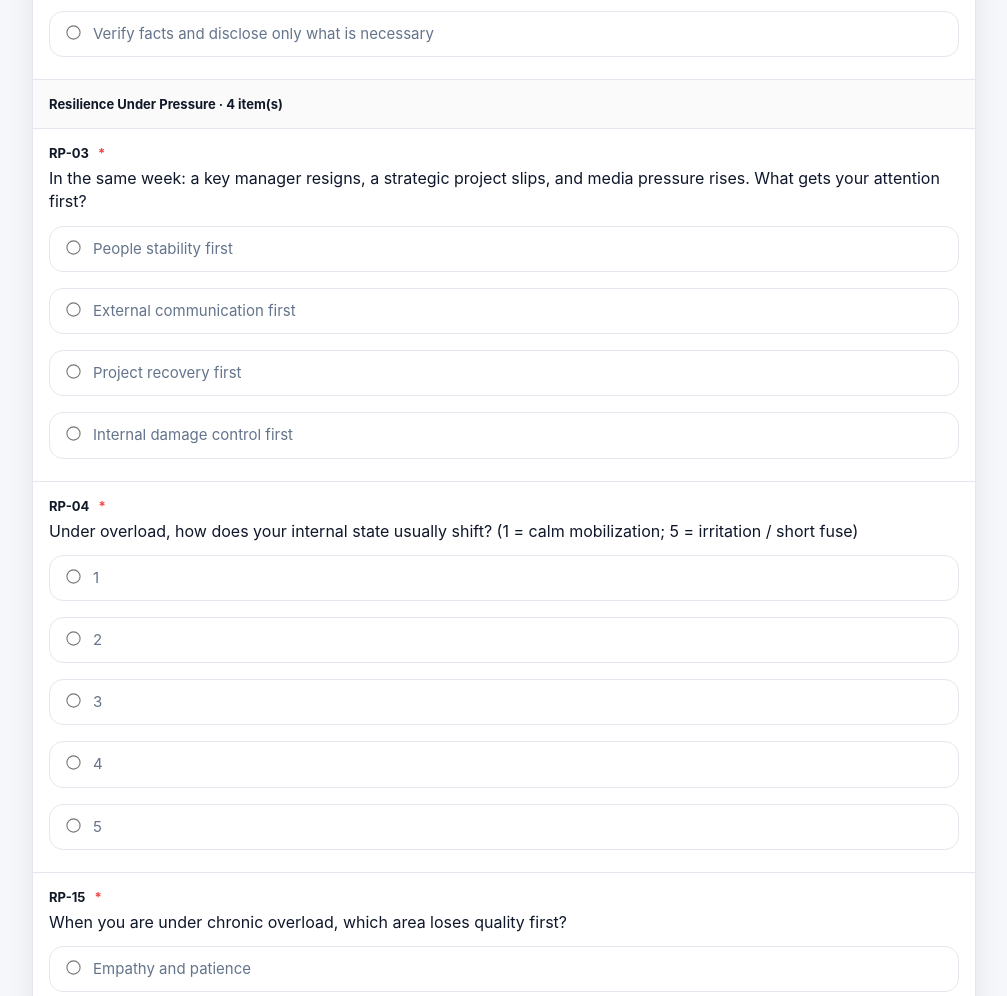
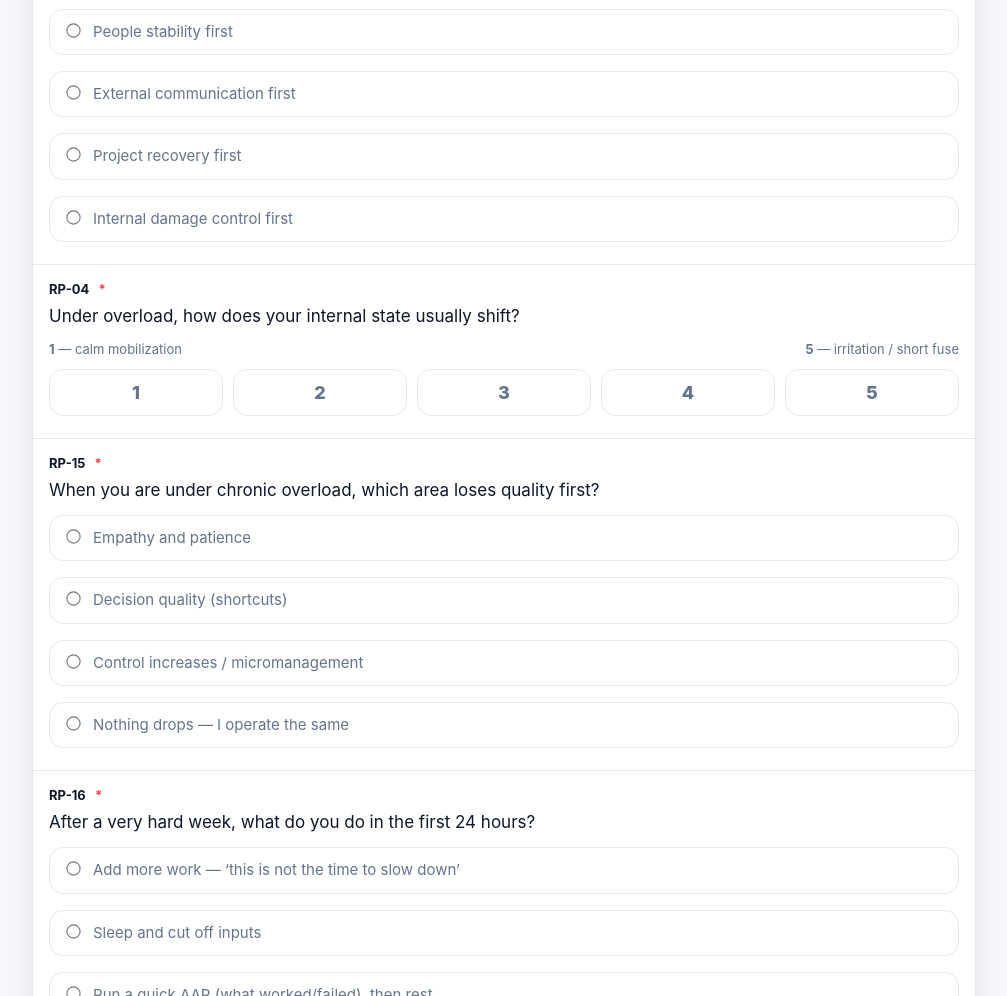
Before and after one commit to robertelprofesor-pixel/lrid-assessment-clean, a website: page index.html in a window 1280 px wide. Shown: the part 1804-2800 px from the top of the page, without its empty margins (136-1143 px from the left). Drawn offline with Linux system fonts and the light colour scheme.

Commit message:
Update index.html

```diff
--- a/index.html
+++ b/index.html
@@ -92,7 +92,7 @@
     .qCard{padding:16px; border-top:1px solid var(--border)}
     .qHead{display:flex; align-items:flex-start; justify-content:space-between; gap:12px}
     .qId{font-weight:700; font-size:13px; color:#111827}
-    .qText{margin:6px 0 0; font-size:16px; line-height:1.45}
+    .qText{margin:6px 0 0; font-size:17px; line-height:1.55}
     .qMeta{margin-top:6px; font-size:13px; color:var(--muted)}
     .options{display:grid; gap:10px; margin-top:12px}
     .opt{
@@ -146,6 +146,56 @@
       color:var(--muted);
       font-size:13px;
       line-height:1.45;
+    }
+
+    /* ===== Likert (scale 1–5) readability ===== */
+    .scaleWrap{ margin-top:12px; }
+    .scaleAnchors{
+      display:flex;
+      justify-content:space-between;
+      gap:12px;
+      margin:6px 0 10px;
+      font-size:13px;
+      line-height:1.35;
+      color:var(--muted);
+    }
+    .scaleRow{
+      display:grid;
+      grid-template-columns: repeat(5, minmax(56px, 1fr));
+      gap:10px;
+      align-items:stretch;
+    }
+    .scaleItem{ position:relative; }
+    .scaleItem input{
+      position:absolute;
+      opacity:0;
+      pointer-events:none;
+    }
+    .scalePill{
+      border:1px solid var(--border);
+      border-radius:14px;
+      padding:12px 0;
+      text-align:center;
+      font-weight:800;
+      font-size:18px;
+      background:#fff;
+      cursor:pointer;
+      user-select:none;
+      transition: transform .04s ease, border-color .12s ease, box-shadow .12s ease;
+    }
+    .scalePill:hover{
+      transform: translateY(-1px);
+      box-shadow:0 6px 16px rgba(17,24,39,.08);
+      border-color:rgba(37,99,235,.35);
+    }
+    .scaleItem input:checked + .scalePill{
+      border-color:rgba(37,99,235,.85);
+      box-shadow:0 0 0 4px rgba(37,99,235,.15);
+    }
+    @media (max-width: 720px){
+      .scaleRow{ grid-template-columns: repeat(5, minmax(44px, 1fr)); gap:8px; }
+      .scalePill{ font-size:16px; padding:10px 0; }
+      .qText{ font-size:16px; line-height:1.5; }
     }
   </style>
 </head>
@@ -260,7 +310,7 @@
     if(Array.isArray(cfg)) return cfg;
     if(cfg && Array.isArray(cfg.questions)) return cfg.questions;
 
-    // Your file is dimension-based: { meta, dimensions:[{id,name,questions:[...]}] }
+    // dimension-based: { meta, dimensions:[{id,name,questions:[...]}] }
     if(cfg && Array.isArray(cfg.dimensions)){
       const out = [];
       for(const d of cfg.dimensions){
@@ -289,7 +339,6 @@
   };
 
   function isRequired(q){
-    // In your JSON you mark required implicitly; in PDF all are required.
     // Treat every question as required unless explicitly "required": false.
     return q.required !== false;
   }
@@ -340,6 +389,67 @@
     updateProgress();
   }
 
+  function extractAnchorsFromText(text){
+    // (1 = calm mobilization; 5 = irritation / short fuse)
+    const m = String(text || "").match(/\(\s*1\s*=\s*([^;]+)\s*;\s*5\s*=\s*([^)]+)\)/i);
+    if(!m) return null;
+    return { left: m[1].trim(), right: m[2].trim() };
+  }
+
+  function stripAnchorsFromText(text){
+    return String(text || "").replace(/\s*\(\s*1\s*=\s*[^;]+\s*;\s*5\s*=\s*[^)]+\)\s*/i, "").trim();
+  }
+
+  function renderScaleLikert(q){
+    const qId = q.id || q.question_id;
+    const min = (q.scale?.min ?? 1);
+    const max = (q.scale?.max ?? 5);
+
+    const wrap = document.createElement("div");
+    wrap.className = "scaleWrap";
+
+    const anchors = q.anchors || extractAnchorsFromText(q.text);
+
+    if(anchors){
+      const a = document.createElement("div");
+      a.className = "scaleAnchors";
+      a.innerHTML = `<span><strong>1</strong> — ${escapeHtml(anchors.left)}</span>
+                     <span><strong>5</strong> — ${escapeHtml(anchors.right)}</span>`;
+      wrap.appendChild(a);
+    }
+
+    const row = document.createElement("div");
+    row.className = "scaleRow";
+
+    for(let v=min; v<=max; v++){
+      const item = document.createElement("label");
+      item.className = "scaleItem";
+
+      const input = document.createElement("input");
+      input.type = "radio";
+      input.name = qId;
+      input.value = String(v);
+      input.checked = (state.answers[qId] === String(v));
+
+      input.addEventListener("change", () => {
+        state.answers[qId] = String(v);
+        saveDraft();
+        updateProgress();
+      });
+
+      const pill = document.createElement("div");
+      pill.className = "scalePill";
+      pill.textContent = String(v);
+
+      item.appendChild(input);
+      item.appendChild(pill);
+      row.appendChild(item);
+    }
+
+    wrap.appendChild(row);
+    return wrap;
+  }
+
   function renderQuestion(q){
     const qId = q.id || q.question_id;
     const required = isRequired(q);
@@ -350,42 +460,38 @@
     // Title
     const head = document.createElement("div");
     head.className = "qHead";
+
+    const questionText = (q.type === "scale")
+      ? stripAnchorsFromText(q.text || q.label || "")
+      : (q.text || q.label || "");
+
     head.innerHTML = `
       <div style="flex:1">
         <div class="qId">${escapeHtml(qId || "Q")}${required ? ' <span class="req">*</span>' : ""}</div>
-        <div class="qText">${escapeHtml(q.text || q.label || "")}</div>
+        <div class="qText">${escapeHtml(questionText)}</div>
       </div>
     `;
     wrap.appendChild(head);
 
-    // OPTIONS / SCALE
+    // SCALE / OPTIONS
+    if(q.type === "scale"){
+      wrap.appendChild(renderScaleLikert(q));
+      return wrap;
+    }
+
     const opts = document.createElement("div");
     opts.className = "options";
 
-    // IMPORTANT: we DO NOT render the technical line:
-    // "Scale: 1–5 · Direct-scored · Weight: 1"
-    // -> removed by design (your request)
-
-    if(q.type === "scale"){
-      // Likert 1-5
-      for(let v = (q.scale?.min ?? 1); v <= (q.scale?.max ?? 5); v++){
-        opts.appendChild(optionRadio(qId, String(v), String(v)));
-      }
-    } else {
     const options = Array.isArray(q.options) ? q.options : [];
-      // Single choice
     let idx = 0;
     for(const o of options){
       idx++;
       const label = o.label ?? o.text ?? ("Option " + idx);
-        // store score if provided, else store label
       const value = (o.score !== undefined && o.score !== null) ? String(o.score) : String(label);
       opts.appendChild(optionRadio(qId, value, label));
     }
-    }
 
     wrap.appendChild(opts);
-
     return wrap;
   }
 
@@ -478,7 +584,6 @@
     if(!name) return "Please provide Full name.";
     if(!email) return "Please provide Email (report delivery).";
 
-    // required answers
     const missing = [];
     for(const id of state.requiredIds){
       const v = state.answers[id];
@@ -528,14 +633,12 @@
         throw new Error((data && data.error) ? data.error : "Submit failed.");
       }
 
-      // If backend returns thank_you_url, go there (your requirement)
       if(data.thank_you_url){
-        clearDraft(); // optional: clear local draft after successful submit
+        clearDraft();
         window.location.href = data.thank_you_url;
         return;
       }
 
-      // fallback
       clearDraft();
       window.location.href = "/thank-you?emailed=" + encodeURIComponent(String(data.emailed || false));
     }catch(e){
@@ -574,15 +677,14 @@
         return;
       }
 
-      state.requiredIds = state.questions.filter(isRequired).map(q => q.id || q.question_id).filter(Boolean);
+      state.requiredIds = state.questions
+        .filter(isRequired)
+        .map(q => q.id || q.question_id)
+        .filter(Boolean);
 
       setCfg(true, "Config: loaded");
       render();
-
-      // Re-apply saved answers to radios
-      // (render() already sets checked state)
       updateProgress();
-
     }catch(e){
       setCfg(false, "Config: failed");
       showTopError("Config load failed: " + (e?.message || String(e)));
```
Lines whose indentation alone changed are shown as unchanged.
